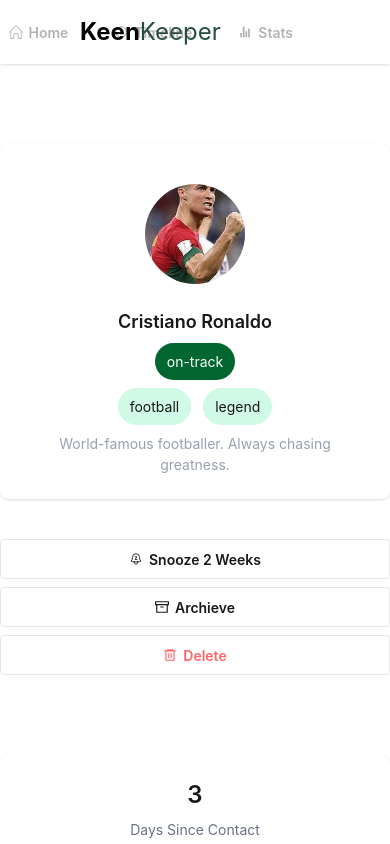
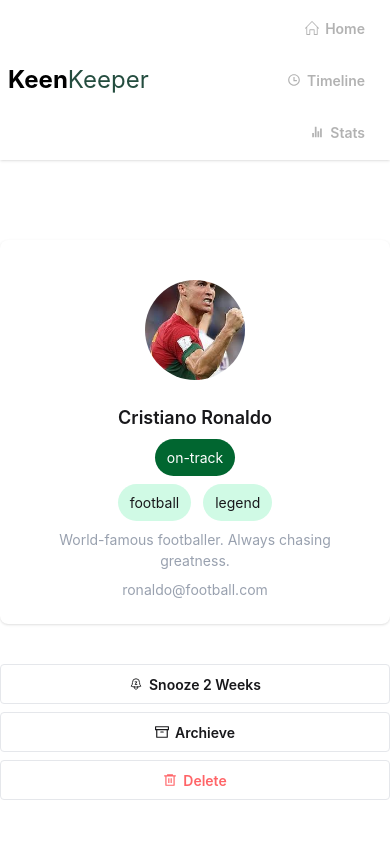
Before and after one commit to JI-Siam/Keen-Keeper, a Next.js app in the folder keen-keeper/: page /friend/1 in a window 390 px wide. Shown: the top 844 px of the page. Built offline with nearby package versions, Linux system fonts and the light colour scheme.

Commit message:
Responsive Nav and Readme File

```diff
--- a/keen-keeper/src/app/components/Details.jsx
+++ b/keen-keeper/src/app/components/Details.jsx
@@ -65,6 +65,7 @@
                                                             {friend .tags.map((item,index) => <span key={index} className="bg-emerald-100 px-3 py-2 rounded-full text-center">{item}</span>)}
                                                         </div>
                                                           <p className="text-gray-400">{friend .bio}</p>
+                                                           <p className="text-gray-400">{friend .email}</p>
 
 
 
--- a/keen-keeper/src/app/components/Navbar.jsx
+++ b/keen-keeper/src/app/components/Navbar.jsx
@@ -12,12 +12,12 @@
     const pathName = usePathname() ;
     return (
      <div>
-        <div className="navbar bg-white shadow-sm px-20 ">
+        <div className="navbar bg-white shadow-sm sm:px-20 flex flex-wrap ">
                 <div className="navbar-start">
                     <Link href="/" className="text-2xl text-[#244D3F]"><span className=" text-black font-bold">Keen</span>Keeper</Link>
                 </div>
 
-                <div className="navbar-end gap-3">
+                <div className="navbar-end flex flex-wrap gap-3">
                     <Link href="/" className={`btn btn-ghost   ${pathName == "/" ? "bg-[#244D3F] text-white" : "text-black/30"}`}>
                 <SlHome />Home</Link>
                     <Link href="/timeline" className={`btn btn-ghost  ${pathName == "/timeline" ? "bg-[#244D3F] text-white" : "text-black/30"}`}><RiTimeLine></RiTimeLine>Timeline</Link>
```
